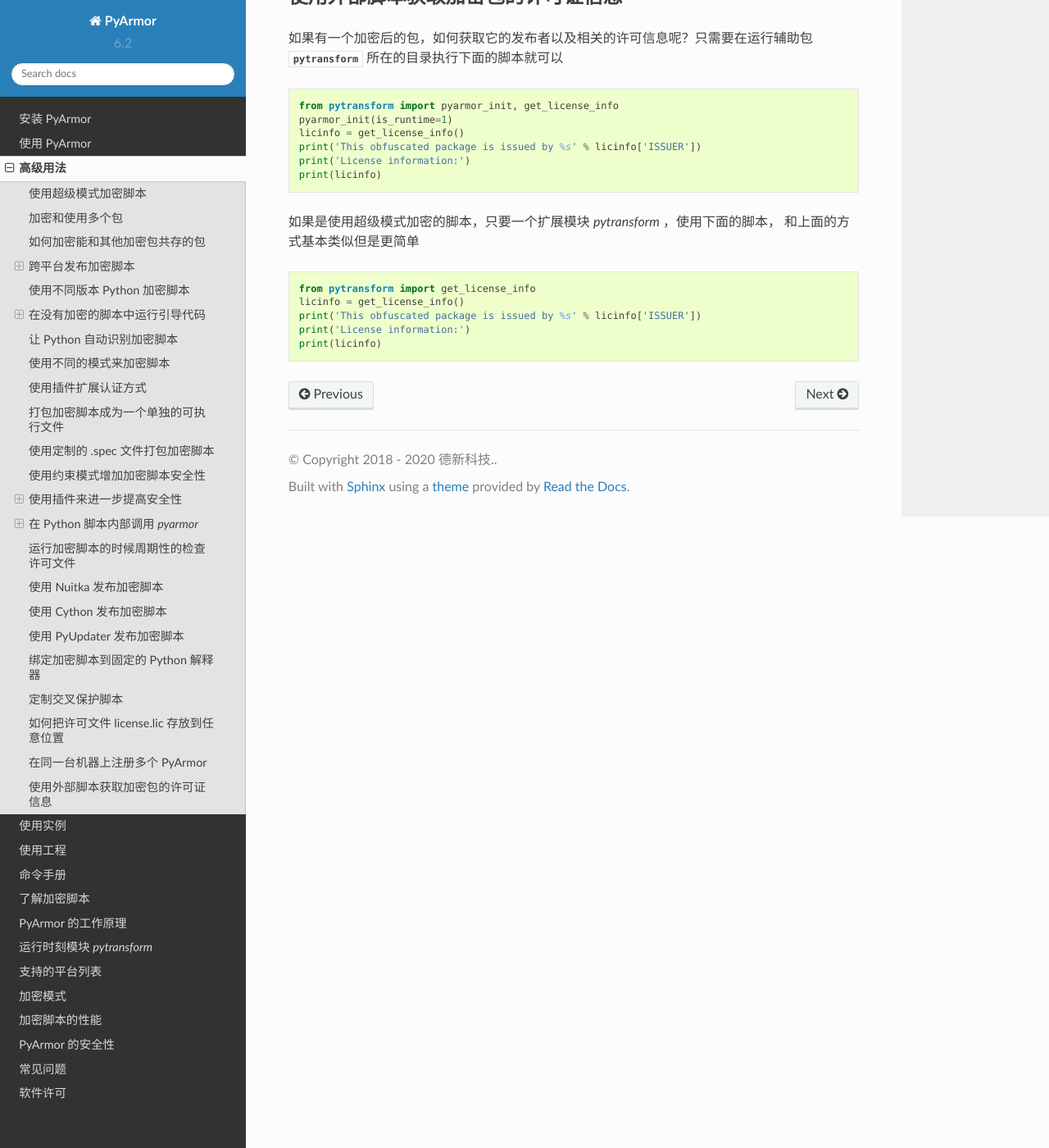
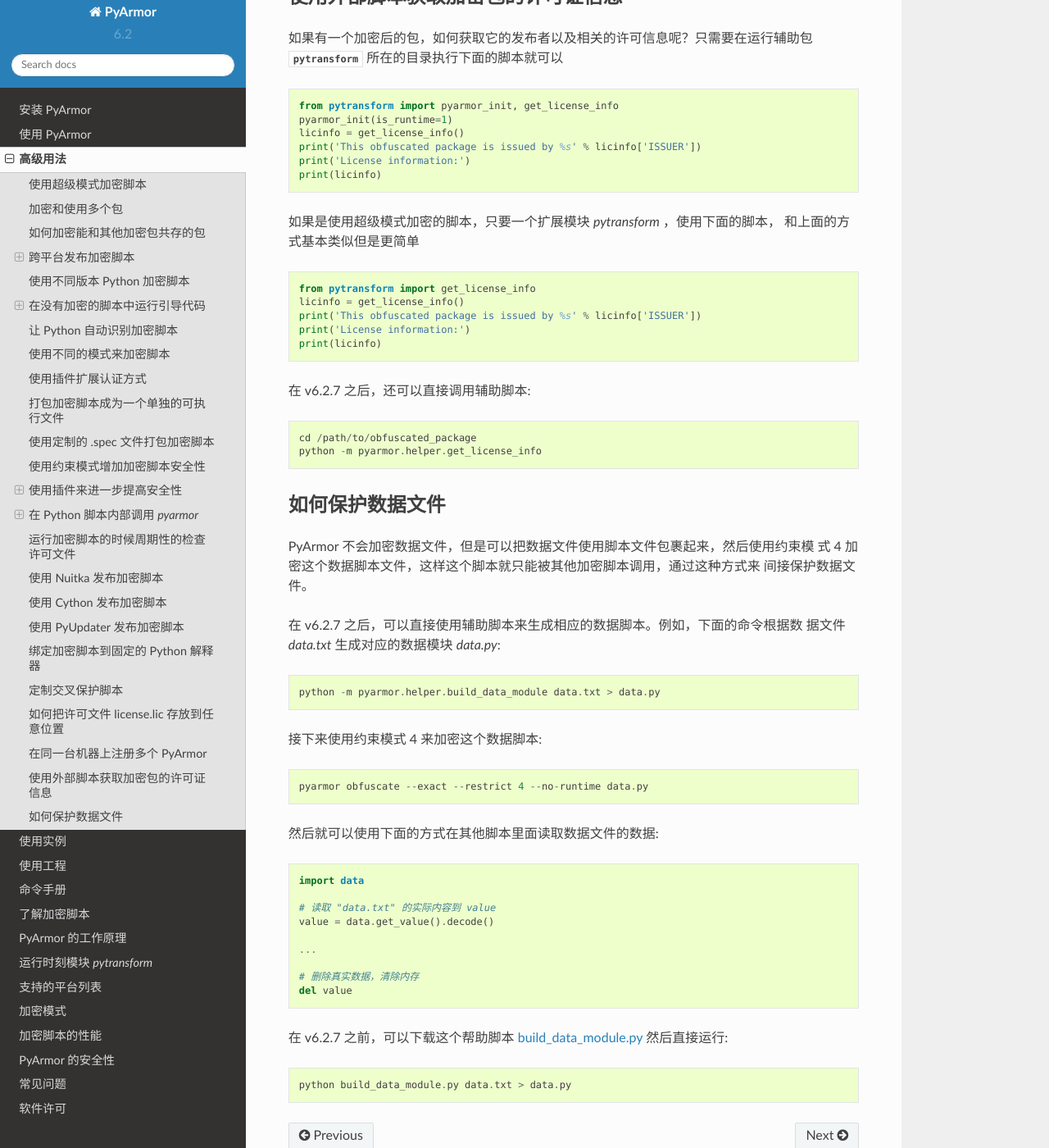
Before and after one commit to dashingsoft/pyarmor-docs-zh, a Sphinx documentation site: the page built from docs/advanced.rst, in a window 1280 px wide and 1400 px high, scrolled down 24419 px. Shown: the whole window at 82% size. Built offline with Sphinx 7.4.7 and the Read the Docs theme 2.0.0, drawn with Linux system fonts in a browser that asks for light colours.

Commit message:
Document how to protect data files

```diff
--- a/docs/advanced.rst
+++ b/docs/advanced.rst
@@ -1166,4 +1166,45 @@ v5.9.3 之后，实现了在脚本运行过程中对许可文件进行周期性
    print('License information:')
    print(licinfo)
 
+在 v6.2.7 之后，还可以直接调用辅助脚本::
+
+  cd /path/to/obfuscated_package
+  python -m pyarmor.helper.get_license_info
+
+.. _how to protect data files:
+
+.. _如何保护数据文件:
+
+如何保护数据文件
+----------------
+
+PyArmor 不会加密数据文件，但是可以把数据文件使用脚本文件包裹起来，然后使用约束模
+式 4 加密这个数据脚本文件，这样这个脚本就只能被其他加密脚本调用，通过这种方式来
+间接保护数据文件。
+
+在 v6.2.7 之后，可以直接使用辅助脚本来生成相应的数据脚本。例如，下面的命令根据数
+据文件 `data.txt` 生成对应的数据模块 `data.py`::
+
+    python -m pyarmor.helper.build_data_module data.txt > data.py
+
+接下来使用约束模式 4 来加密这个数据脚本::
+
+    pyarmor obfuscate --exact --restrict 4 --no-runtime data.py
+
+然后就可以使用下面的方式在其他脚本里面读取数据文件的数据::
+
+    import data
+
+    # 读取 "data.txt" 的实际内容到 value
+    value = data.get_value().decode()
+
+    ...
+
+    # 删除真实数据，清除内存
+    del value
+
+在 v6.2.7 之前，可以下载这个帮助脚本 `build_data_module.py <https://github.com/dashingsoft/pyarmor/raw/master/src/helper/build_data_module.py>`_ 然后直接运行::
+
+    python build_data_module.py data.txt > data.py
+
 .. include:: _common_definitions.txt
--- a/docs/usage.rst
+++ b/docs/usage.rst
@@ -216,6 +216,7 @@ PyArmor 通过以下的步骤将所有需要的文件打包成为一个独立可
 4. 使用相应 :ref:`约束模式` 来加密脚本
 5. 使用更高安全级别的代码加密模式 `--obf-code=2`
 6. :ref:`使用插件来进一步提高安全性`
+7. 如果有数据文件需要保护，参考 :ref:`如何保护数据文件`
 
 关于加密脚本的安全性的说明，请参考 :ref:`PyArmor 的安全性`
 
```
